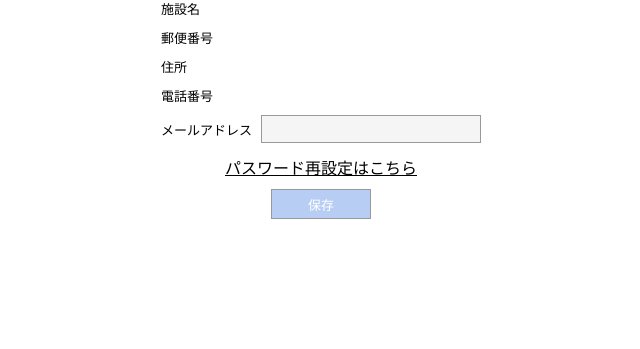
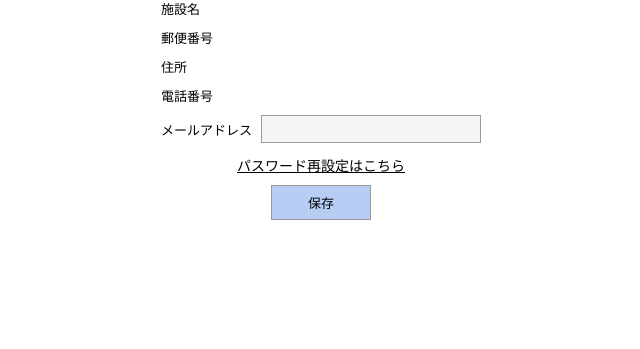
Before and after one commit to mai2130/sodachi_note, a Django app: template templates/nurseries/mypage.html in a window 1280 px wide. Shown: the part 111-460 px from the top of the page, without its empty margins (319-959 px from the left). Run offline with Django 5.2, Linux system fonts and the light colour scheme; the template is opened without the code that fills it, so the values that code supplies are empty.

Commit message:
ボタン色修正

```diff
--- a/static/css/mypage.css
+++ b/static/css/mypage.css
@@ -126,7 +126,7 @@ textarea {
 .mypage-link{
   text-align: center;
   margin: 12px 0 10px;
-  font-size: 16px;
+  font-size: 14px;
 }
 .mypage-link a{
   text-decoration: underline;
@@ -141,12 +141,12 @@ textarea {
 /* 保存ボタン */
 .mypage-save-btn{
   min-width: 100px;
-  height: 30px;
+  height: 35px;
   padding: 0 16px;
   font-size: 13px;
   border: 1px solid #999;
   background: #b7cdf4;
-  color: #fff;
+  color: #000;
 }
 .mypage-save-btn:hover{
   background: #e6e6e6;
```
